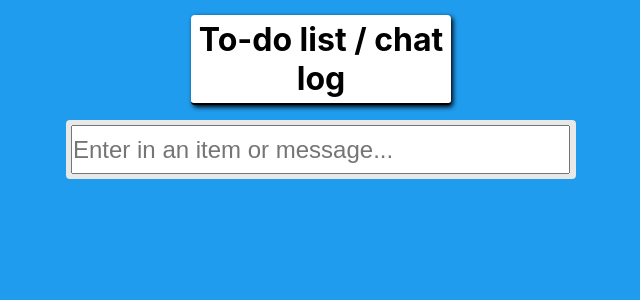
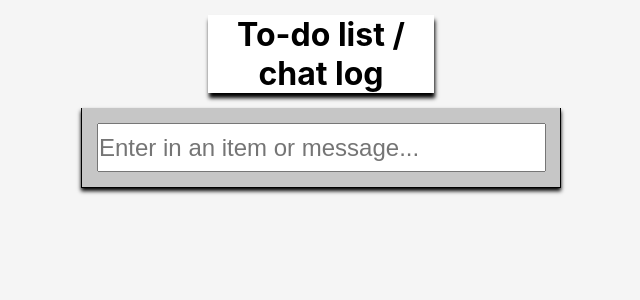
Before and after one commit to jalbane/react-hooks, a React (Create React App) app: page / in a window 1280 px wide. Shown: the top 300 px of the page, without its empty margins (319-959 px from the left). Built offline with nearby package versions, Linux system fonts and the light colour scheme.

Commit message:
Design changes and improved timestamping

```diff
--- a/src/App.css
+++ b/src/App.css
@@ -26,27 +26,25 @@
   position: relative;
   margin: auto;
   white-space: pre;
-  background: #e8e8e8;
-  border-radius: 4px;
-  padding: 5px;
-  width: 500px;
+  background: #c6c6c6;
+  width: 35%;
+  padding: 15px;
   white-space: pre-line;
   margin-bottom: 5px;
+  border: solid black 1px;
+  box-shadow: 0px 3px 4px;
+  border-top-style: none;
 }
 
 .header{
   background-color: white;
-  padding: 5px;
-  border-bottom: solid 2px;
-  border-radius: 4px;
-  box-shadow: 2px 2px 5px;
+  box-shadow: 1px 5px 4px;
   text-align: center;
-  margin: auto;
-  width: 20%;
+  margin: 15px;
 }
 
 .banner{
-  position: relative;
+  width: 20%;
   margin: auto;
-  padding: 15px;
+  margin-top: 15px;
 }
--- a/src/Components/Display.js
+++ b/src/Components/Display.js
@@ -3,16 +3,29 @@ import '../display.css';
 
 export default function Display(props){
 	let [date] = useState(Date());
+	let time;
+	let dateYear = new Date();
+	dateYear = dateYear.getYear();
 
 	const displayDate = () => {
-		date = date.split("GMT");
-		return date[0];
+		/*getYear() returns how many years have elapsed since 1900.
+		1900 years + years elapsed since 1900 equals current year*/
+		date = date.split(1900 + dateYear);
+		time = date[1]
+		time = time.split(":")
+		time = time.splice(0, 2)
+		if (time[0] > 12){
+			time[0] %= 12
+		}
+		return (date[0] + ' ' + time[0] + ':' + time[1]);
 	}
 
 	return (
-		<div style = {{
-						backgroundColor: '#fff',
-						fontSize: 12
+		<div id= "main" style = {{
+						fontSize: 12,
+						border: 'solid 1px',
+						boxShadow: '0px 0px 4px',
+						borderTop: 'none'
 					 }}>
 			{ props.completed
 			 ? <div className = 'btn'><button onClick = {() => props.handleDelete(props.index)}> Delete Task</button></div>
--- a/src/Containers/App.js
+++ b/src/Containers/App.js
@@ -40,9 +40,15 @@ function App() {
       setValue('');
     }
 
+    React.useEffect( () => {
+      localStorage.setItem('myValueInLocalStorage', value);
+    }, [value]);
+
+    const onChange = event => setValue(event.target.value);
+
     return(
       <form onSubmit = {handleSubmit}>
-        <input style= {{width: '99%', padding: 0, height: 45, fontSize: 24}} placeholder = 'Enter in an item or message...' value = {value.text} onChange = { (e) =>setValue([e.target.value])} method = "post"/>
+        <input style= {{width: '99.4%', padding: 0, height: 45, fontSize: 24}} placeholder = 'Enter in an item or message...' value = {value.text} onChange = { (e) =>setValue([e.target.value])} method = "post"/>
       </form>
       );
   }
--- a/src/display.css
+++ b/src/display.css
@@ -1,13 +1,12 @@
 .todo-text{
-	width: 500px;
-	border-bottom: solid 2px gray;
+	width: 100%;
 	padding-bottom: 2px;
 	font-size: 24px;
 }
 
 .btn {
 	position: absolute;
-	left: 430px;
+	left: 87%;
 	padding-top: 28px;
 }
 
@@ -19,3 +18,11 @@ button{
 	font-size: 12px;
 	font-weight: bold;
 }
+
+#main{
+	background-color: whitesmoke;
+}
+
+#main:hover{
+	background-color: #cfcfcf;
+}
--- a/src/index.css
+++ b/src/index.css
@@ -13,5 +13,5 @@ code {
 }
 
 html{
-	background: #209cee;
+	background: whitesmoke;
 }
```
